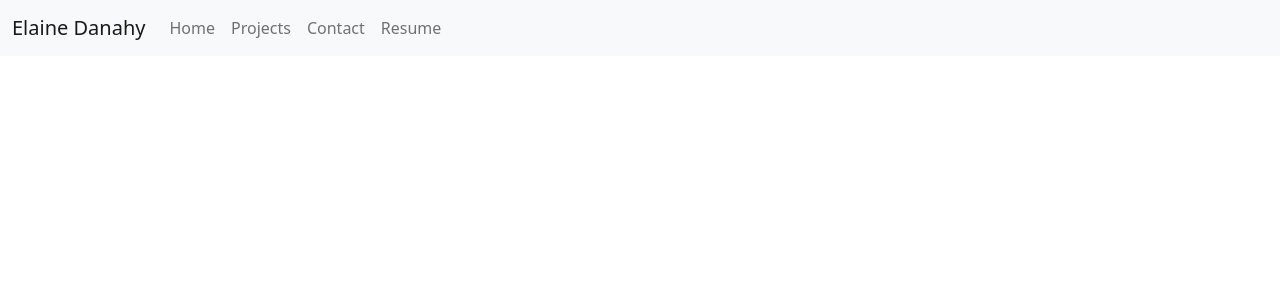
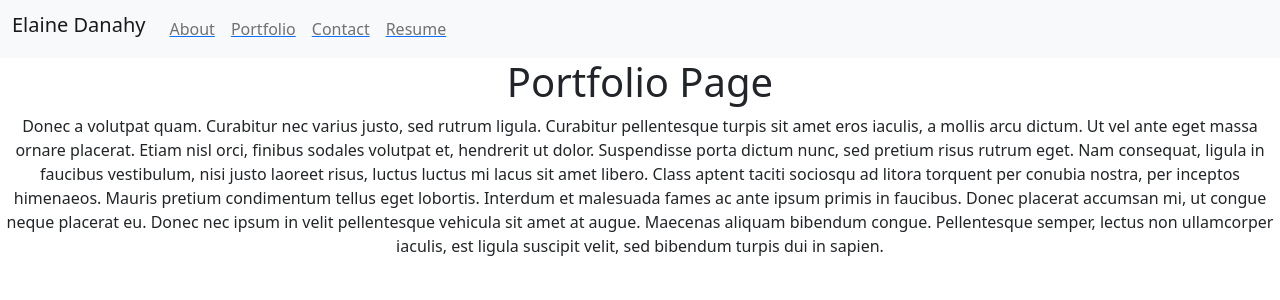
Before and after one commit to edanahy22/reactPortfolio, a React (Create React App) app: page /Portfolio in a window 1280 px wide. Shown: the top 300 px of the page. Built offline with nearby package versions, Linux system fonts and the light colour scheme.

Commit message:
added router and routing to different pages

```diff
--- a/package.json
+++ b/package.json
@@ -9,6 +9,7 @@
     "bootstrap": "^5.2.0",
     "react": "^18.2.0",
     "react-dom": "^18.2.0",
+    "react-router-dom": "^5.3.3",
     "react-scripts": "5.0.1",
     "web-vitals": "^2.1.4"
   },
--- a/src/App.js
+++ b/src/App.js
@@ -1,14 +1,49 @@
+//react
+import React from "react";
+import { BrowserRouter as Router, Route, Switch } from 'react-router-dom';
+
+//components
+import Header from './components/Header';
+// import Navigation from './components/Navigation';
+// import Project from './components/Project';
+// import Footer from './components/Footer';
+
+//pages
+import About from './components/pages/About';
+import Contact from './components/pages/Contact';
+import Portfolio from './components/pages/Portfolio';
+import Resume from './components/pages/Resume';
+
+// styling
 import "bootstrap/dist/css/bootstrap.min.css";
 import './App.css';
-import Header from './components/Header'
+
 
 function App() {
   return (
+    <Router>
     <div className="App">
       <header>
         <Header/>
       </header>
+      <body>
+        <Switch>
+          <Route exact path="/">
+            <About/>
+          </Route>
+          <Route path="/Resume">
+            <Resume/>
+          </Route>
+          <Route path='/Portfolio'>
+            <Portfolio/>
+          </Route>
+          <Route path="/Contact">
+            <Contact/>
+          </Route>
+        </Switch>
+      </body>
     </div>
+    </Router>
   );
 }
 
--- a/src/components/Header.js
+++ b/src/components/Header.js
@@ -1,19 +1,31 @@
+import React from 'react';
+import { Link } from 'react-router-dom';
+
+
 const Header = () => {
   return (
     <nav className="navbar navbar-expand-md bg-light">
       <div className="container-fluid">
-        <a className="navbar-brand" href="#">Elaine Danahy</a>
+        <h1 className="navbar-brand">Elaine Danahy</h1>
         <button className="navbar-toggler" type="button" data-bs-toggle="collapse" data-bs-target="#navbarNavAltMarkup" aria-controls="navbarNav" aria-expanded="false" aria-label="Toggle navigation">
           <span className="navbar-toggler-icon"></span>
         </button>
 
         <div className="collapse navbar-collapse" id="navbarNavAltMarkup">
-          <div className="navbar-nav">
-            <a className="nav-link" href="#">Home</a>
-            <a className="nav-link" href="#">Projects</a>
-            <a className="nav-link" href="#">Contact</a>
-            <a className="nav-link" href="#">Resume</a>
-          </div>
+          <ul className="navbar-nav">
+            <Link to="/">
+            <li className="nav-link"> About</li>
+            </Link>
+            <Link to="/Portfolio">
+            <li className="nav-link"> Portfolio</li>
+            </Link>
+            <Link to="/Contact">
+            <li className="nav-link">Contact</li>
+            </Link>
+            <Link to="/Resume">
+            <li className="nav-link">Resume</li>
+            </Link>
+          </ul>
         </div>
       </div>
     </nav>
--- a/src/components/pages/About.js
+++ b/src/components/pages/About.js
@@ -0,0 +1,17 @@
+import React from 'react';
+
+export default function About() {
+    return (
+      <div id='about'>
+        <h1>About Page</h1>
+        <p>
+          Nunc pharetra finibus est at efficitur. Praesent sed congue diam.
+          Integer gravida dui mauris, ut interdum nunc egestas sed. Aenean sed
+          mollis diam. Nunc aliquet risus ac finibus porta. Nam quis arcu non
+          lectus tincidunt fermentum. Suspendisse aliquet orci porta quam semper
+          imperdiet. Praesent euismod mi justo, faucibus scelerisque risus cursus
+          in. Sed rhoncus mollis diam, sit amet facilisis lectus blandit at.
+        </p>
+      </div>
+    );
+  }
--- a/src/components/pages/Contact.js
+++ b/src/components/pages/Contact.js
@@ -0,0 +1,22 @@
+import React from 'react';
+
+export default function Contact() {
+  return (
+    <div id='contact'>
+      <h1>Contact Page</h1>
+      <p>
+        Integer cursus bibendum sem non pretium. Vestibulum in aliquet sem, quis
+        molestie urna. Aliquam semper ultrices varius. Aliquam faucibus sit amet
+        magna a ultrices. Aenean pellentesque placerat lacus imperdiet
+        efficitur. In felis nisl, luctus non ante euismod, tincidunt bibendum
+        mi. In a molestie nisl, eu sodales diam. Nam tincidunt lacus quis magna
+        posuere, eget tristique dui dapibus. Maecenas fermentum elementum
+        faucibus. Quisque nec metus vestibulum, egestas massa eu, sollicitudin
+        ipsum. Nulla facilisi. Sed ut erat ligula. Nam tincidunt nunc in nibh
+        dictum ullamcorper. Class aptent taciti sociosqu ad litora torquent per
+        conubia nostra, per inceptos himenaeos. Etiam ornare rutrum felis at
+        rhoncus. Etiam vel condimentum magna, quis tempor nulla.
+      </p>
+    </div>
+  );
+}
--- a/src/components/pages/Portfolio.js
+++ b/src/components/pages/Portfolio.js
@@ -0,0 +1,24 @@
+import React from 'react';
+
+export default function Portfolio() {
+  return (
+    <div id="portfolio">
+      <h1>Portfolio Page</h1>
+      <p>
+        Donec a volutpat quam. Curabitur nec varius justo, sed rutrum ligula.
+        Curabitur pellentesque turpis sit amet eros iaculis, a mollis arcu
+        dictum. Ut vel ante eget massa ornare placerat. Etiam nisl orci, finibus
+        sodales volutpat et, hendrerit ut dolor. Suspendisse porta dictum nunc,
+        sed pretium risus rutrum eget. Nam consequat, ligula in faucibus
+        vestibulum, nisi justo laoreet risus, luctus luctus mi lacus sit amet
+        libero. Class aptent taciti sociosqu ad litora torquent per conubia
+        nostra, per inceptos himenaeos. Mauris pretium condimentum tellus eget
+        lobortis. Interdum et malesuada fames ac ante ipsum primis in faucibus.
+        Donec placerat accumsan mi, ut congue neque placerat eu. Donec nec ipsum
+        in velit pellentesque vehicula sit amet at augue. Maecenas aliquam
+        bibendum congue. Pellentesque semper, lectus non ullamcorper iaculis,
+        est ligula suscipit velit, sed bibendum turpis dui in sapien.
+      </p>
+    </div>
+  );
+}
--- a/src/components/pages/Resume.js
+++ b/src/components/pages/Resume.js
@@ -0,0 +1,24 @@
+import React from 'react';
+
+export default function Resume() {
+    return (
+      <div id='resume'>
+        <h1>Resume Page</h1>
+        <p>
+          Donec a volutpat quam. Curabitur nec varius justo, sed rutrum ligula.
+          Curabitur pellentesque turpis sit amet eros iaculis, a mollis arcu
+          dictum. Ut vel ante eget massa ornare placerat. Etiam nisl orci, finibus
+          sodales volutpat et, hendrerit ut dolor. Suspendisse porta dictum nunc,
+          sed pretium risus rutrum eget. Nam consequat, ligula in faucibus
+          vestibulum, nisi justo laoreet risus, luctus luctus mi lacus sit amet
+          libero. Class aptent taciti sociosqu ad litora torquent per conubia
+          nostra, per inceptos himenaeos. Mauris pretium condimentum tellus eget
+          lobortis. Interdum et malesuada fames ac ante ipsum primis in faucibus.
+          Donec placerat accumsan mi, ut congue neque placerat eu. Donec nec ipsum
+          in velit pellentesque vehicula sit amet at augue. Maecenas aliquam
+          bibendum congue. Pellentesque semper, lectus non ullamcorper iaculis,
+          est ligula suscipit velit, sed bibendum turpis dui in sapien.
+        </p>
+      </div>
+    );
+  }
```
Also changed, not shown: src/components/Navigation.js (+37 -0 lines), src/components/PortfolioContainer.js (deleted, +0 -35 lines), 1 other file (tests, documents, lock files or other folders).
